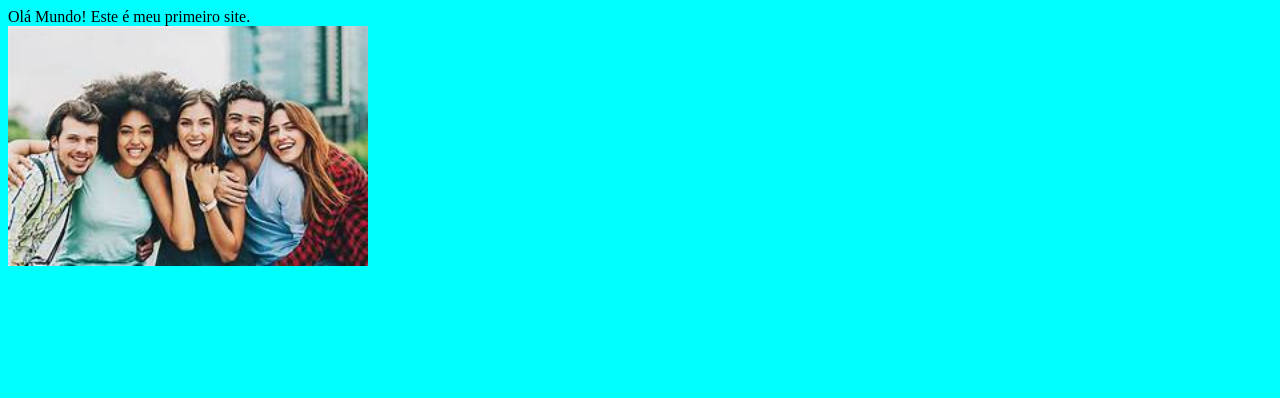
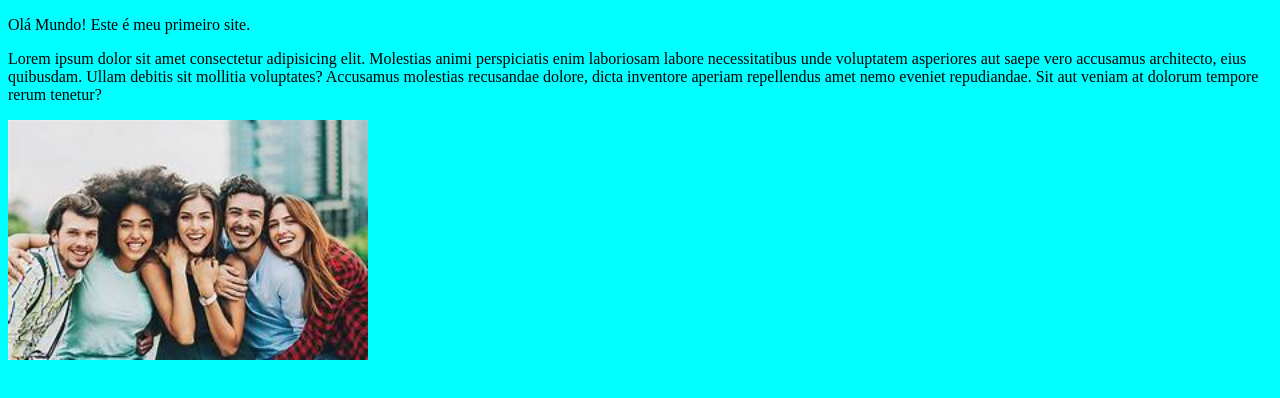
Before and after one commit to manuelapecanha/ProjetoWeb1, a plain HTML site: page index.html in a window 1280 px wide. Drawn offline with Linux system fonts and the light colour scheme.

Commit message:
Update index.html

```diff
--- a/index.html
+++ b/index.html
@@ -7,7 +7,9 @@
     <link rel="stylesheet" href="style.css">
 </head>
 <body>
-    Olá Mundo! Este é meu primeiro site.<br>
+   <p> Olá Mundo! Este é meu primeiro site.</p>
+
+   <p>Lorem ipsum dolor sit amet consectetur adipisicing elit. Molestias animi perspiciatis enim laboriosam labore necessitatibus unde voluptatem asperiores aut saepe vero accusamus architecto, eius quibusdam. Ullam debitis sit mollitia voluptates? Accusamus molestias recusandae dolore, dicta inventore aperiam repellendus amet nemo eveniet repudiandae. Sit aut veniam at dolorum tempore rerum tenetur?</p>
     <img src="pessoas.jpg" alt="" width="360px">
 </body>
 </html>
```
